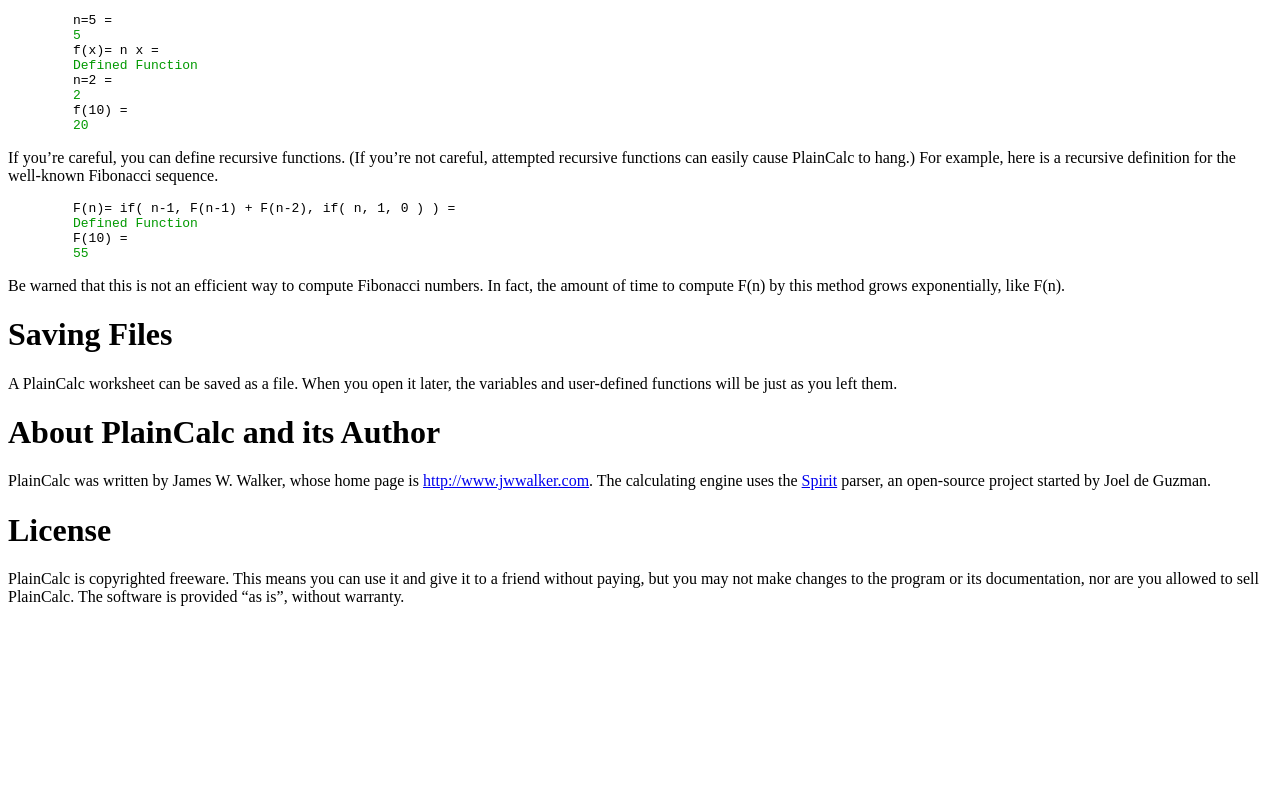
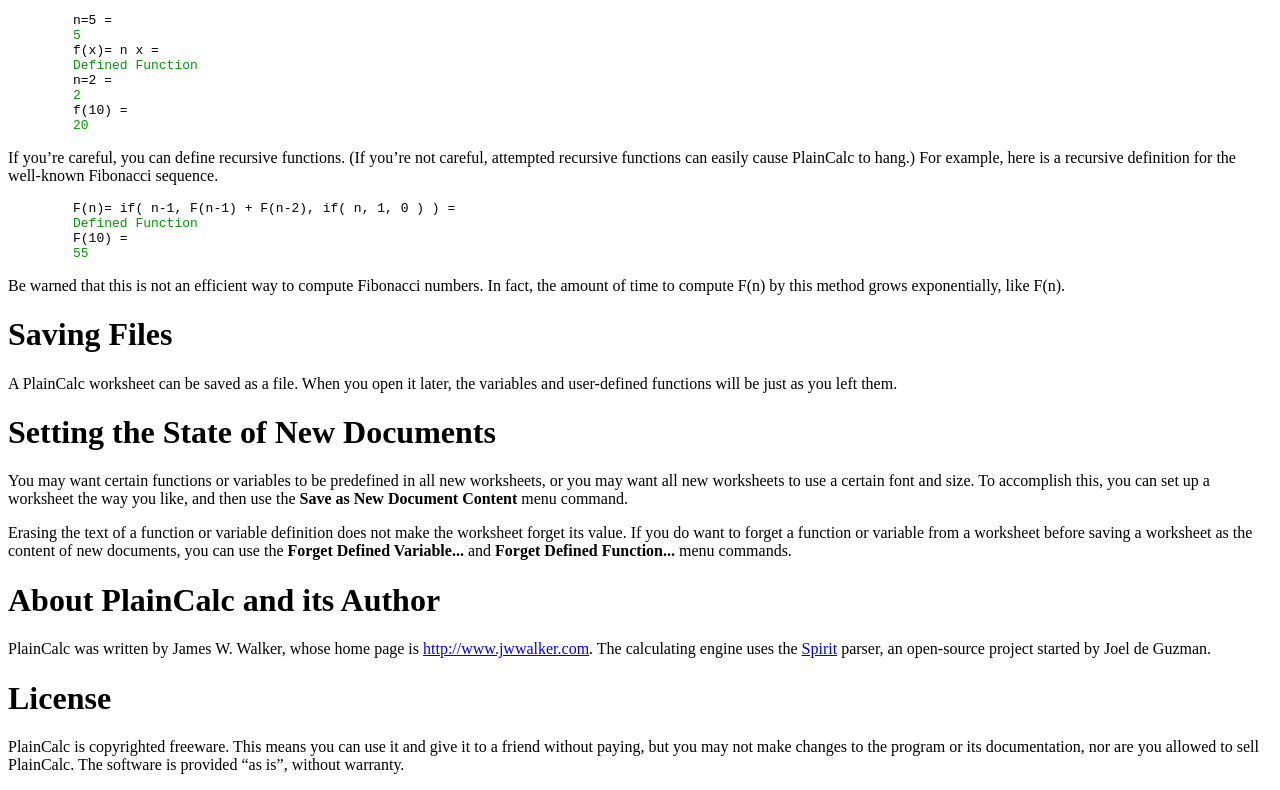
Before and after one commit to jwwalker/PlainCalc, a plain HTML site: page Resources/English.lproj/Help/index.html in a window 1280 px wide. Shown: the part 2052-2842 px from the top of the page. Before the commit the page ends 2674 px from the top, so only its background shows below. Drawn offline with Linux system fonts and the light colour scheme.

Commit message:
Added commands to forget functions and variables.  Update version to 2.2.

```diff
--- a/Resources/English.lproj/Help/index.html
+++ b/Resources/English.lproj/Help/index.html
@@ -153,6 +153,12 @@
 
 <p>A PlainCalc worksheet can be saved as a file.  When you open it later, the variables and user-defined functions will be just as you left them.</p>
 
+<h1>Setting the State of New Documents</h1>
+
+<p>You may want certain functions or variables to be predefined in all new worksheets, or you may want all new worksheets to use a certain font and size.  To accomplish this, you can set up a worksheet the way you like, and then use the <strong>Save as New Document Content</strong> menu command.</p>
+
+<p>Erasing the text of a function or variable definition does not make the worksheet forget its value.  If you do want to forget a function or variable from a worksheet before saving a worksheet as the content of new documents, you can use the <strong>Forget Defined Variable...</strong> and <strong>Forget Defined Function...</strong> menu commands.</p>
+
 <h1>About PlainCalc and its Author</h1>
 
 <p>PlainCalc was written by James W. Walker, whose home page is <a href="http://www.jwwalker.com">http://www.jwwalker.com</a>.  The calculating engine uses the <a href="http://spirit.sourceforge.net/">Spirit</a> parser, an open-source project started by Joel de Guzman.</p>
```
Also changed, not shown: 5 other files.
